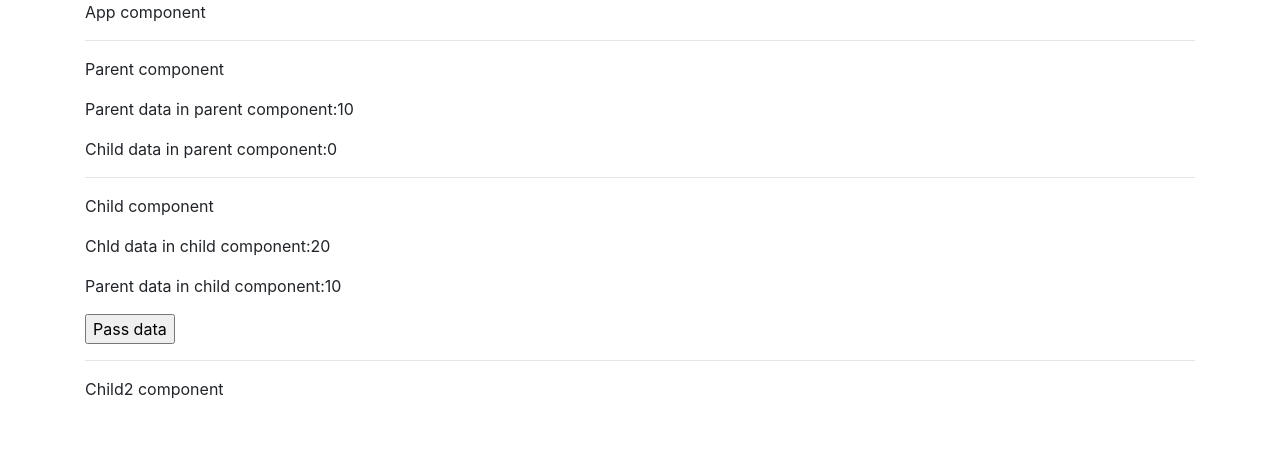
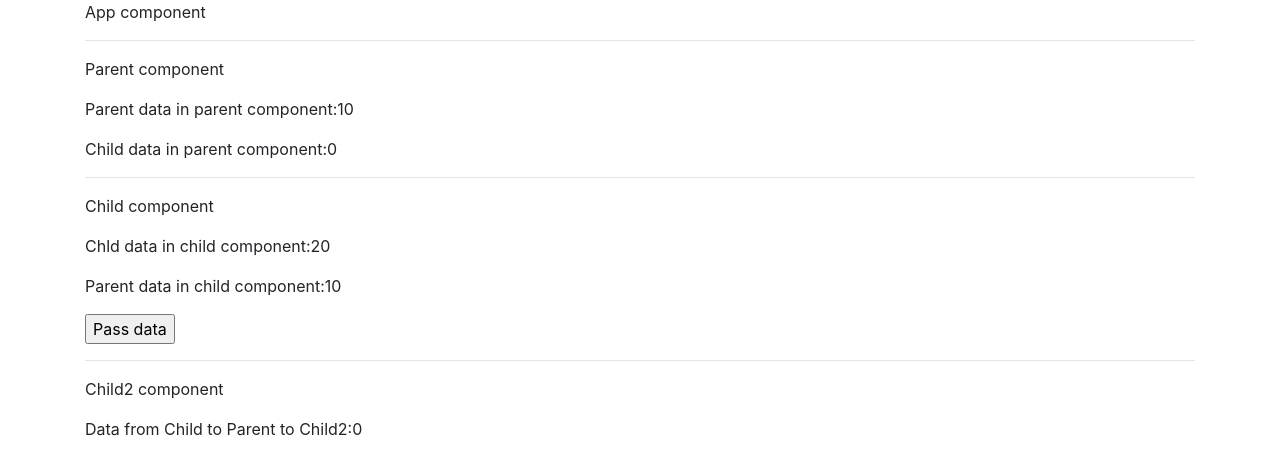
Before and after one commit to vamandeshmukh/deloitte-react-app, a React (Create React App) app: page / in a window 1280 px wide. Shown: the top 474 px of the page. Built offline with nearby package versions, Linux system fonts and the light colour scheme.

Commit message:
react-basics

```diff
--- a/src/components/Child2.js
+++ b/src/components/Child2.js
@@ -2,10 +2,15 @@ import { useState } from "react";
 
 const Child2 = (props) => {
 
+    // const [dataFromChild1, setDataFromChild1] = useState(0);
+    const dataFromChild1 = props.dataFromAnotherChild  ;
 
     return (
         <div >
             <p>Child2 component</p>
+            <p>Data from Child to Parent to Child2:
+                {dataFromChild1}
+            </p>
 
 
         </div>
--- a/src/components/Parent.js
+++ b/src/components/Parent.js
@@ -28,7 +28,7 @@ const Parent = () => {
                 passData={receiveDataFromChild}
             />
             <hr />
-            <Child2 />
+            <Child2 dataFromAnotherChild={childDataInParent} />
         </div>
     );
 
```
